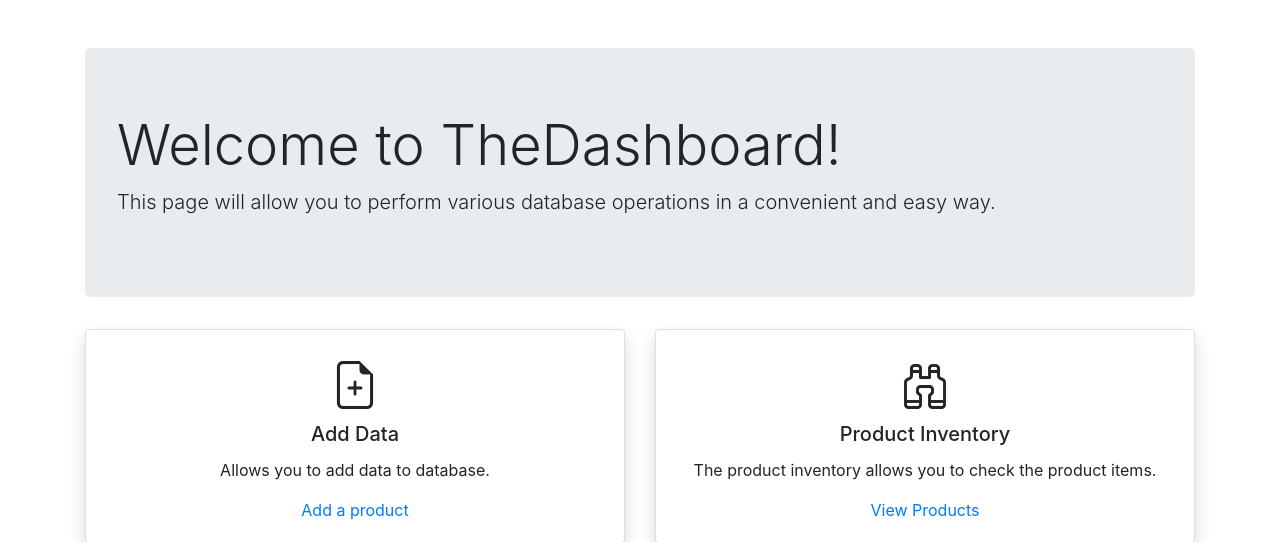
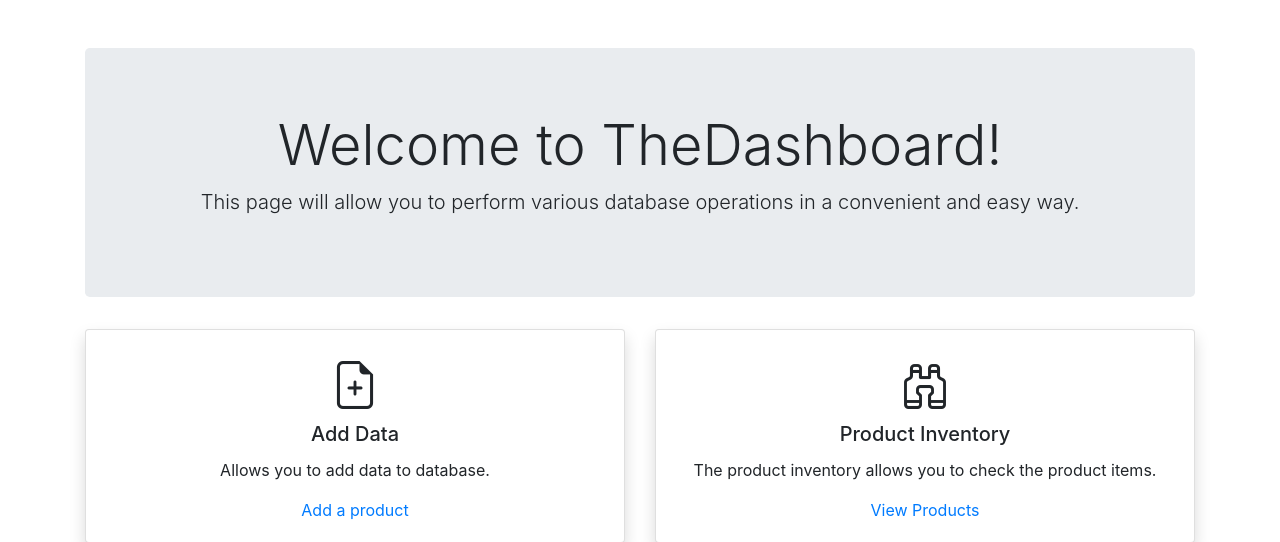
Before and after one commit to jjpormento21/TheJaJeJiJoJu, a Flask app: page /admin/dashboard in a window 1280 px wide. Shown: the part 56-598 px from the top of the page. Run offline with Flask 2, Linux system fonts and the light colour scheme; some libraries are stand-ins or nearby versions.

Commit message:
center text

```diff
--- a/templates/admin/dashboard.html
+++ b/templates/admin/dashboard.html
@@ -7,8 +7,8 @@
 {% block body %}
 <div class="container">
     <div class="jumbotron mt-5">
-        <h1 class="display-4">Welcome to TheDashboard!</h1>
-        <p class="lead">This page will allow you to perform various database operations in a convenient and easy way.
+        <h1 class="display-4" style="text-align: center;">Welcome to TheDashboard!</h1>
+        <p class="lead" style="text-align: center;">This page will allow you to perform various database operations in a convenient and easy way.
         </p>
     </div>
 
```
